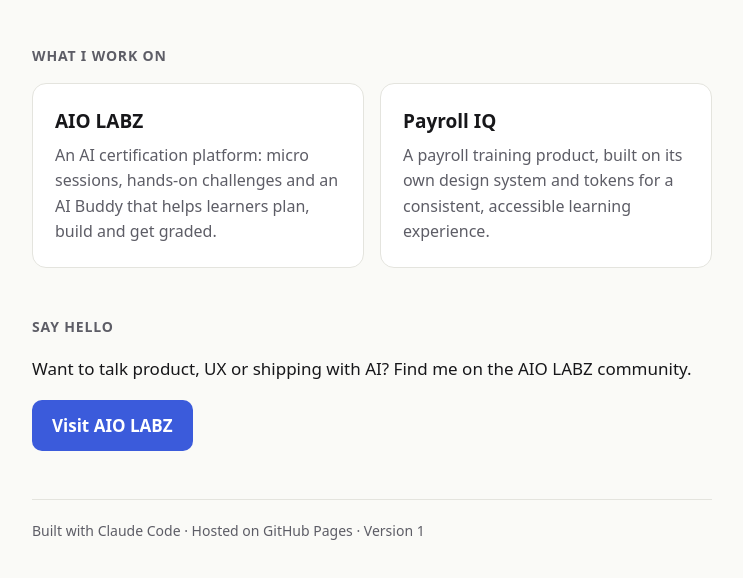
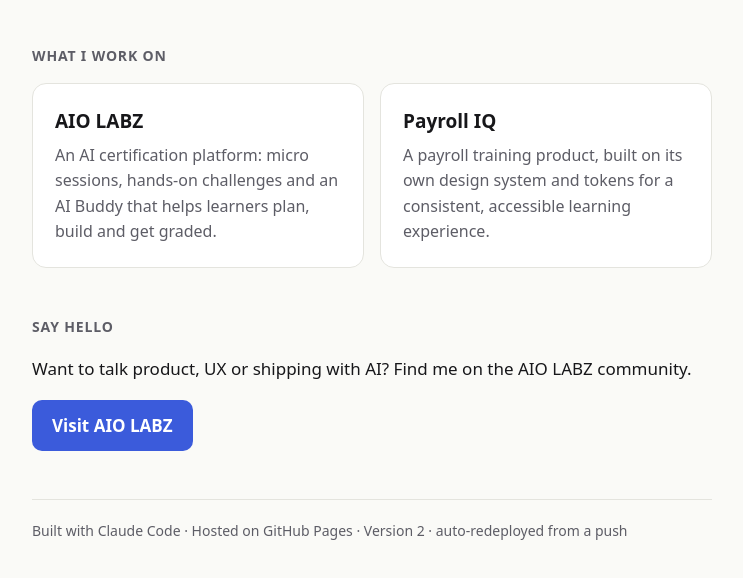
Before and after one commit to viha260798/hello-world-site, a plain HTML site: page index.html in a window 1280 px wide. Shown: the part 242-820 px from the top of the page, without its empty margins (268-1011 px from the left). Drawn offline with Linux system fonts and the light colour scheme.

Commit message:
Change footer line to Version 2 (redeploy test)

```diff
--- a/index.html
+++ b/index.html
@@ -55,7 +55,7 @@
     <a class="btn" href="https://www.aiolabz.com">Visit AIO LABZ</a>
   </section>
 
-  <footer>Built with Claude Code · Hosted on GitHub Pages · Version 1</footer>
+  <footer>Built with Claude Code · Hosted on GitHub Pages · Version 2 · auto-redeployed from a push</footer>
 </main>
 </body>
 </html>
```
